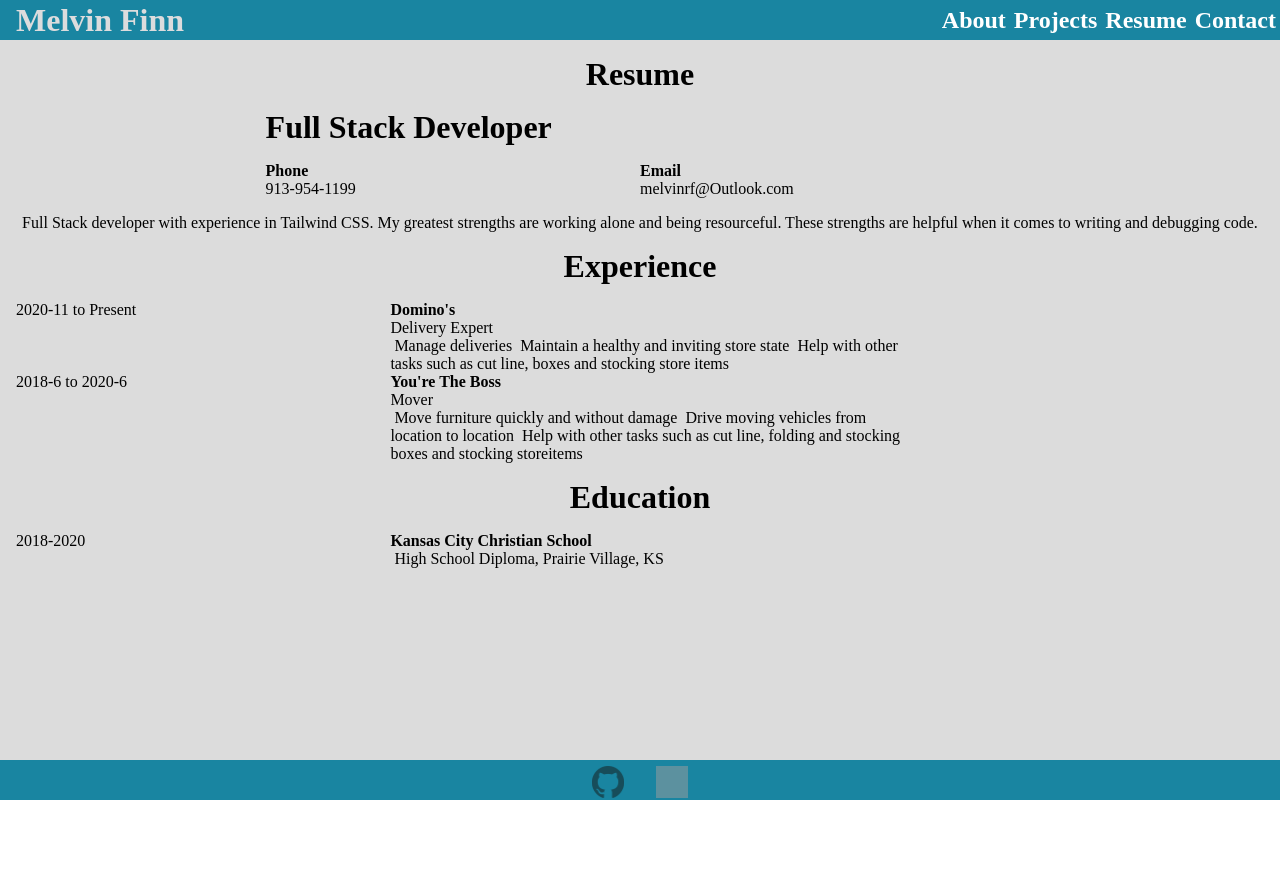
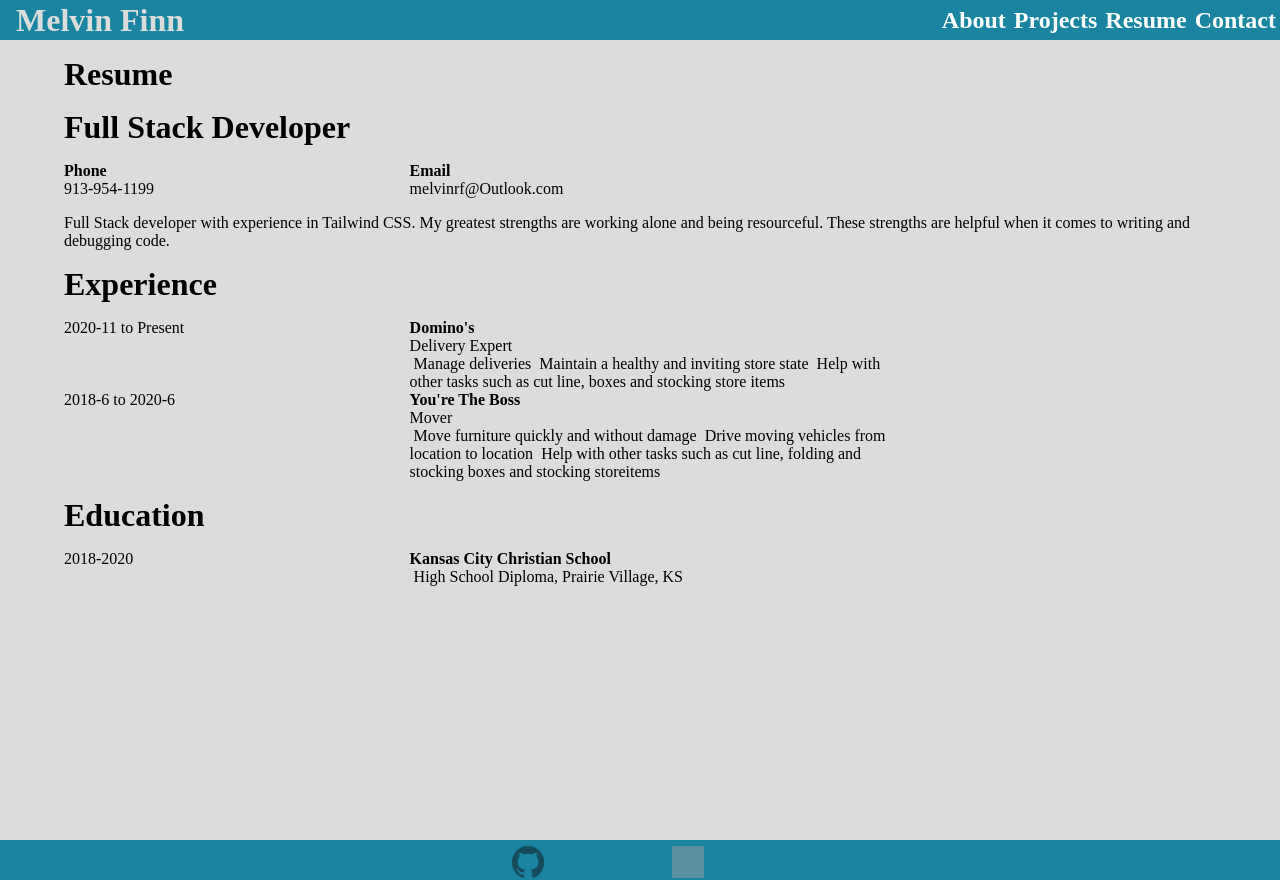
Before and after one commit to campe0n/react, a JavaScript app: page /Resume in a window 1280 px wide. Before the commit the page ends 809 px from the top, so only its background shows below. Built offline with nearby package versions, Linux system fonts and the light colour scheme; grey boxes are pictures that could not be loaded; the HTML template or start-up script is replaced by a standard one.

Commit message:
mobile responsive

```diff
--- a/src/index.css
+++ b/src/index.css
@@ -52,15 +52,19 @@ li a {
   cursor: pointer;
   font-weight: bold;
 }
+.deck {
+  display: flex;
+  flex-direction: row;
+}
 
 section {
-  width: 100%;
-  height: 90%;
-  padding: 0;
   background-color: gainsboro;
   display: flex;
-  justify-content: center;
-  align-items: flex-start;
+  flex-direction: column;
+  justify-content: flex-start;
+  align-items: center;
+  width: 100%;
+  height: 100%;
 }
 
 div {
@@ -70,18 +74,36 @@ div {
 }
 
 .deck {
-  width: 100%;
-  height: auto;
+  width: 90%;
+  height: 100%;
   margin: 1rem;
   display: flex;
   flex-direction: column;
   justify-content: flex-start;
-  align-items: center;
+  align-items: flex-start;
+}
+
+.imgContainer {
+  width: 100%;
+  height: 100%;
+}
+
+.overlay {
+  margin: 0;
+  padding: 0;
+  width: 100%;
+}
+
+.imgOverlay {
+  margin: 0;
+  padding: 0;
+  width: 100%;
 }
 
 img {
+  display: block;
   padding: 0;
-  margin: 0;
+  margin: 0 auto;
   width: 100%;
   height: 100%;
 }
@@ -96,7 +118,7 @@ form {
   display: flex;
   flex-direction: column;
   justify-content: flex-start;
-  align-items: flex-start;
+  align-items: center;
   text-align: center;
   width: 100%;
   margin: 0 auto;
@@ -115,12 +137,12 @@ input[type="submit"] {
   margin: 1rem 0;
   border-radius: 0.25rem;
   width: 10%;
-  height: 100%;
+  height: 10%;
 }
 
 textarea {
   height: 10rem;
-  width: 31.5%;
+  width: 100%;
 }
 
 label {
@@ -135,12 +157,14 @@ footer {
   margin: 0;
   padding: 0;
   background-color: var(--blue);
-  text-align: center;
+  display: flex;
+  justify-content: center;
 }
 
 .fBtn {
-  width: 100%;
-  height: 100%;
+  width: 10%;
+  height: 10%;
+  padding: 0 1rem;
 }
 
 .fBtn:hover {
@@ -174,7 +198,7 @@ h1 {
   margin: 0 1rem;
   padding: 0;
   color: var(--gainsboro);
-  font-size: 1rem;
+  font-size: 16px;
 }
 
 h2 {
@@ -199,10 +223,6 @@ p {
 a:hover {
   color: black;
   background-color: var(--gainsboro);
-}
-
-a:focus {
-  background-color: rgb(90, 8, 8);
 }
 
 .sub {
@@ -277,7 +297,7 @@ a:focus {
   font-size: 1rem;
 }
 
-@media only screen and (max-width: 320px) {
+@media only screen and (min-width: 320px) {
   a {
     font-size: 0.75rem;
   }
@@ -292,7 +312,16 @@ a:focus {
   }
 }
 
-@media only screen and (max-width: 768px) {
+@media only screen and (min-width: 425px) {
+  h1 {
+    font-size: 1.5rem;
+  }
+  a {
+    font-size: 1rem;
+  }
+  h2 {
+    font-size: 2rem;
+  }
   input[type="text"] {
     width: 90%;
   }
@@ -301,6 +330,13 @@ a:focus {
   }
   input[type="submit"] {
     width: 40%;
+  }
+  img {
+    width: 50%;
+    height: 50%;
+  }
+  form {
+    width: 90%;
   }
 }
 
@@ -312,16 +348,29 @@ a:focus {
     font-size: 1.5rem;
   }
   h2 {
-    font-size: 2rem;
-  }
-  img {
-    width: 25%;
+    font-size: 2.5rem;
   }
   h3 {
     font-size: 2rem;
   }
   div {
     width: 90%;
+  }
+  img {
+    width: 50%;
+    height: 25%;
+  }
+  input[type="text"] {
+    width: 90%;
+  }
+  textarea {
+    width: 100%;
+  }
+  input[type="submit"] {
+    width: 40%;
+  }
+  form {
+    width: 50%;
   }
 }
 
@@ -336,13 +385,17 @@ a:focus {
     font-size: 2rem;
   }
   img {
-    width: 100%;
+    width: 25%;
+    height: 25%;
   }
   h3 {
     font-size: 2rem;
   }
   div {
     width: 60%;
+  }
+  form {
+    width: 50%;
   }
 }
 
@@ -357,8 +410,9 @@ a:focus {
     font-size: 2rem;
   }
   img {
-    width: 100%;
-    height: 100%;
+    width: 40%;
+    height: 40%;
+    display: block;
   }
   h3 {
     font-size: 2rem;
@@ -366,4 +420,13 @@ a:focus {
   div {
     width: 50%;
   }
+  .deck {
+    width: 50%;
+  }
+  form {
+    width: 50%;
+  }
+  .imgContainer {
+    display: grid;
+  }
 }
--- a/src/pages/Project.js
+++ b/src/pages/Project.js
@@ -8,6 +8,7 @@ export default function Project() {
   return (
     <div class="deck">
       <h2>My projects</h2>
+      <div class="imgContainer">
         <p>Click on the images to be taken to the github page</p>
         <div class="overlay">
           <div class="imgOverlay">
@@ -20,6 +21,10 @@ export default function Project() {
             </a>
           </div>
         </div>
+        <p>
+          Holiday Search was the first project I worked on for my bootcamp. The
+          objective was to create an application that utilizes an api.
+        </p>
         <div class="overlay">
           <div class="imgOverlay">
             <a
@@ -31,6 +36,12 @@ export default function Project() {
             </a>
           </div>
         </div>
+        <p>
+          The Event Planning Site is an application that allows users to store
+          information for planning an event, but also stores information about
+          guests should the host need them later. I worked the front end for
+          this project.
+        </p>
         <div class="overlay">
           <div class="imgOverlay">
             <a
@@ -42,6 +53,11 @@ export default function Project() {
             </a>
           </div>
         </div>
+        <p>
+          Work Day Scheduler allows users to manage their day by keeping track
+          of events throught the day.
+        </p>
+      </div>
     </div>
   );
 }
```
Lines whose indentation alone changed are shown as unchanged.
